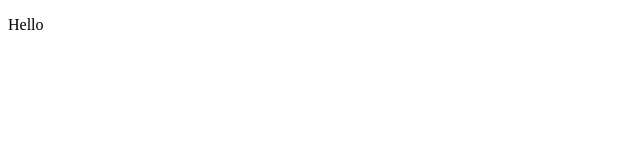
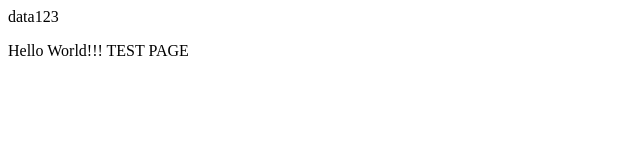
Before and after one commit to flawless-sun/flawless-sun.github.io, a plain HTML site: page index.html in a window 1280 px wide. Shown: the whole page, without its empty margins (0-640 px from the left). Drawn offline with Linux system fonts and the light colour scheme.

Commit message:
Update index.html

```diff
--- a/index.html
+++ b/index.html
@@ -1,8 +1,11 @@
 <!DOCTYPE html>
  <head>
   <meta charset="utf-8">
+  <url>
+   data123
+  </url>
  </head>
  <body>
-  <p>Hello </p>
+  <p>Hello World!!! TEST PAGE</p>
  </body>
 </html>
```
